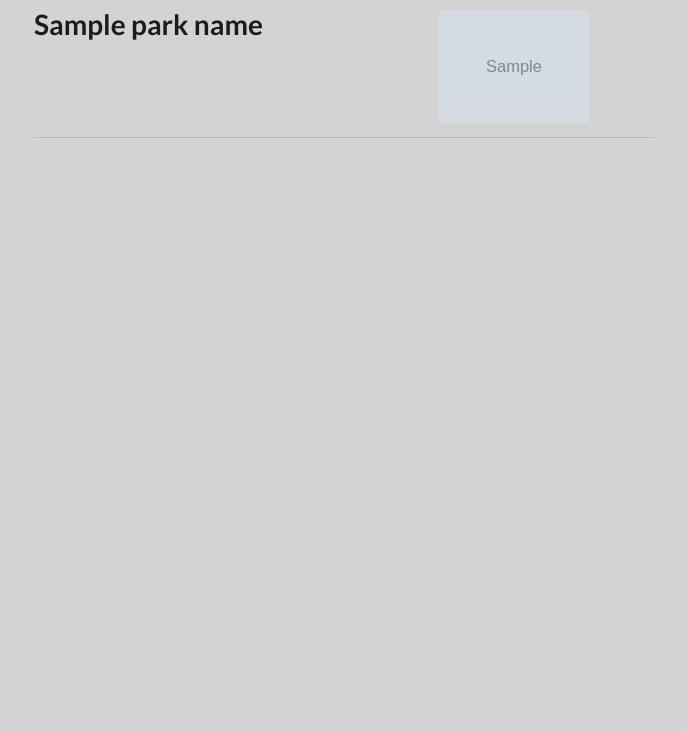
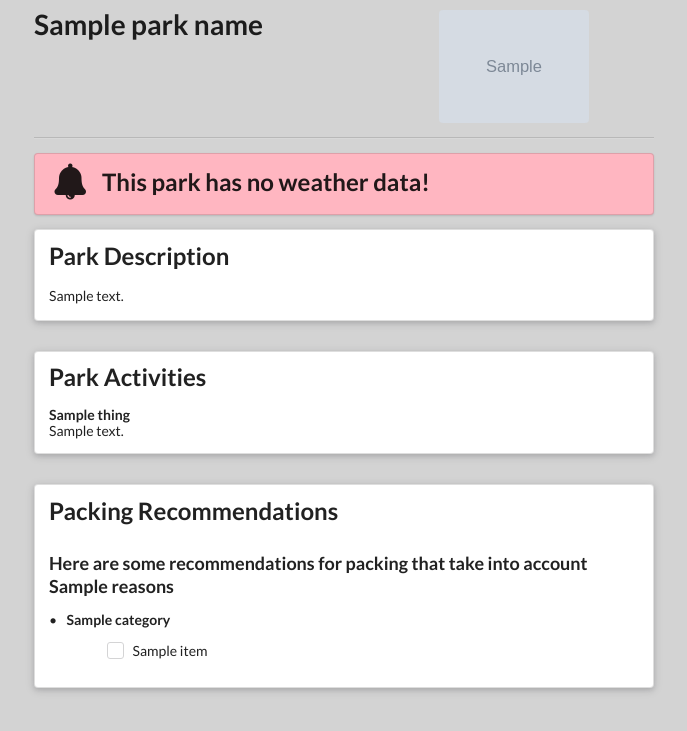
Before and after one commit to ruizr15/basecamp, a Flask app: template app/templates/display.html in a window 1280 px wide. Shown: the top 731 px of the page, without its empty margins (296-983 px from the left). Run offline with Flask 2, Linux system fonts and the light colour scheme; the template is opened without the code that fills it: most values are stand-ins (such as "Sample title", 1, 10 or a date in 2020); grey boxes marked "Sample" are stand-in pictures.

Commit message:
weather alert

```diff
--- a/app/templates/display.html
+++ b/app/templates/display.html
@@ -83,14 +83,9 @@
         </div>
     </div>
 
-    {else}
+    {% else %}
     <div class="ui grid">
         <div class="sixteen wide column">
-            <div class="ui raised segment">
-                <h2 class="ui header">Park Description</h2>
-                <p>{{parkDescription}}</p>
-            </div>
-            <div class="ui hidden divider"></div>
             <div class="ui raided segment" style="background-color: lightpink">
                 <h2 class="ui header">
                     <i class="bell icon"></i>
@@ -99,6 +94,11 @@
                     </div>
                 </h2>
             </div>
+            <div class="ui raised segment">
+                <h2 class="ui header">Park Description</h2>
+                <p>{{parkDescription}}</p>
+            </div>
+            <div class="ui hidden divider"></div>
             <div class="ui raised segment">
                 <h2 class="ui header">Park Activities</h2>
                 {% if thingstodo[0] == "No activities listed at this location" %}
--- a/app/views.py
+++ b/app/views.py
@@ -203,6 +203,7 @@ def display():
                 weekend_forecast = forecast
     else:
         valid = False
+        forecasts = "no weather data available"
 
     packingList = {"Clothing": [], "Personal Gear": []}
 
```
